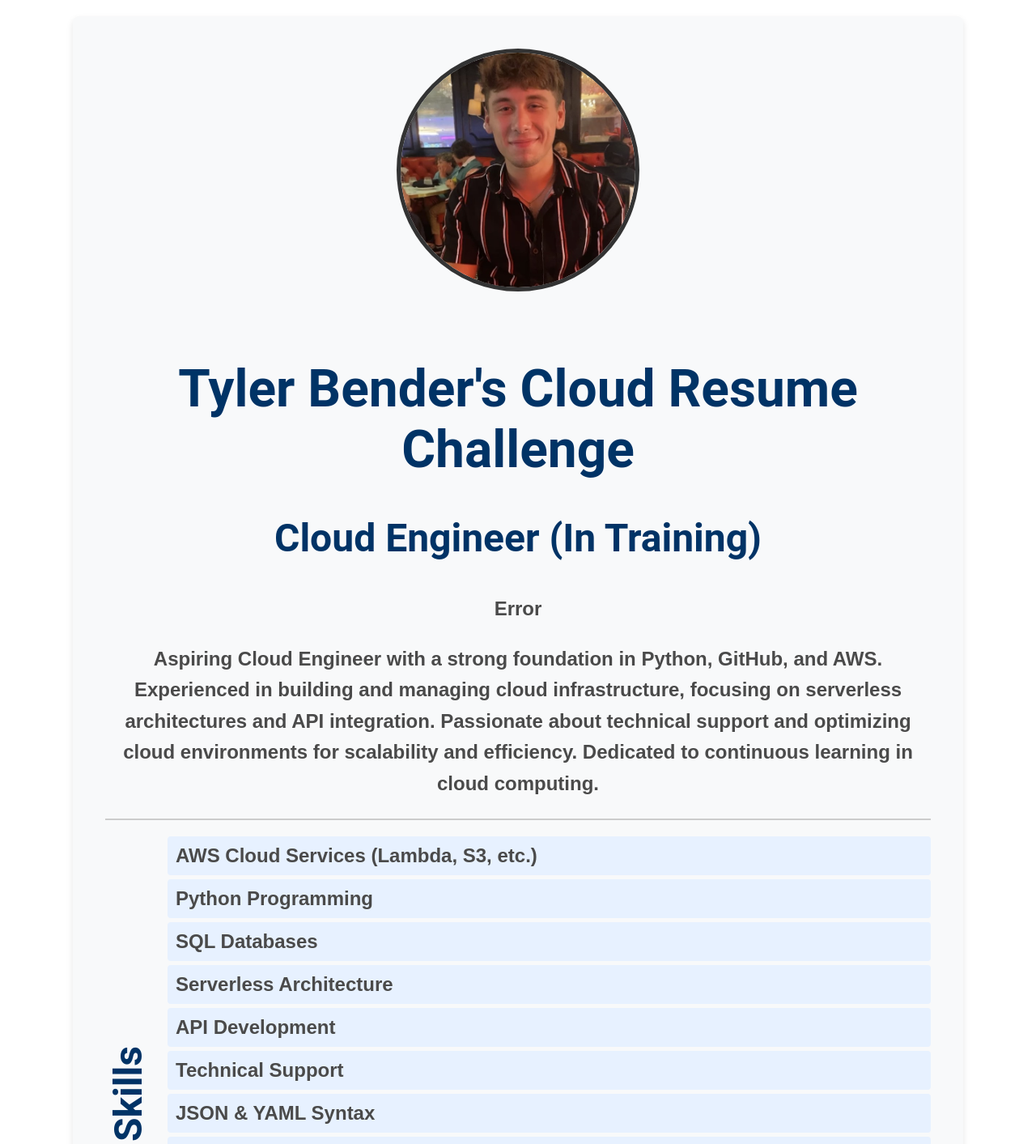
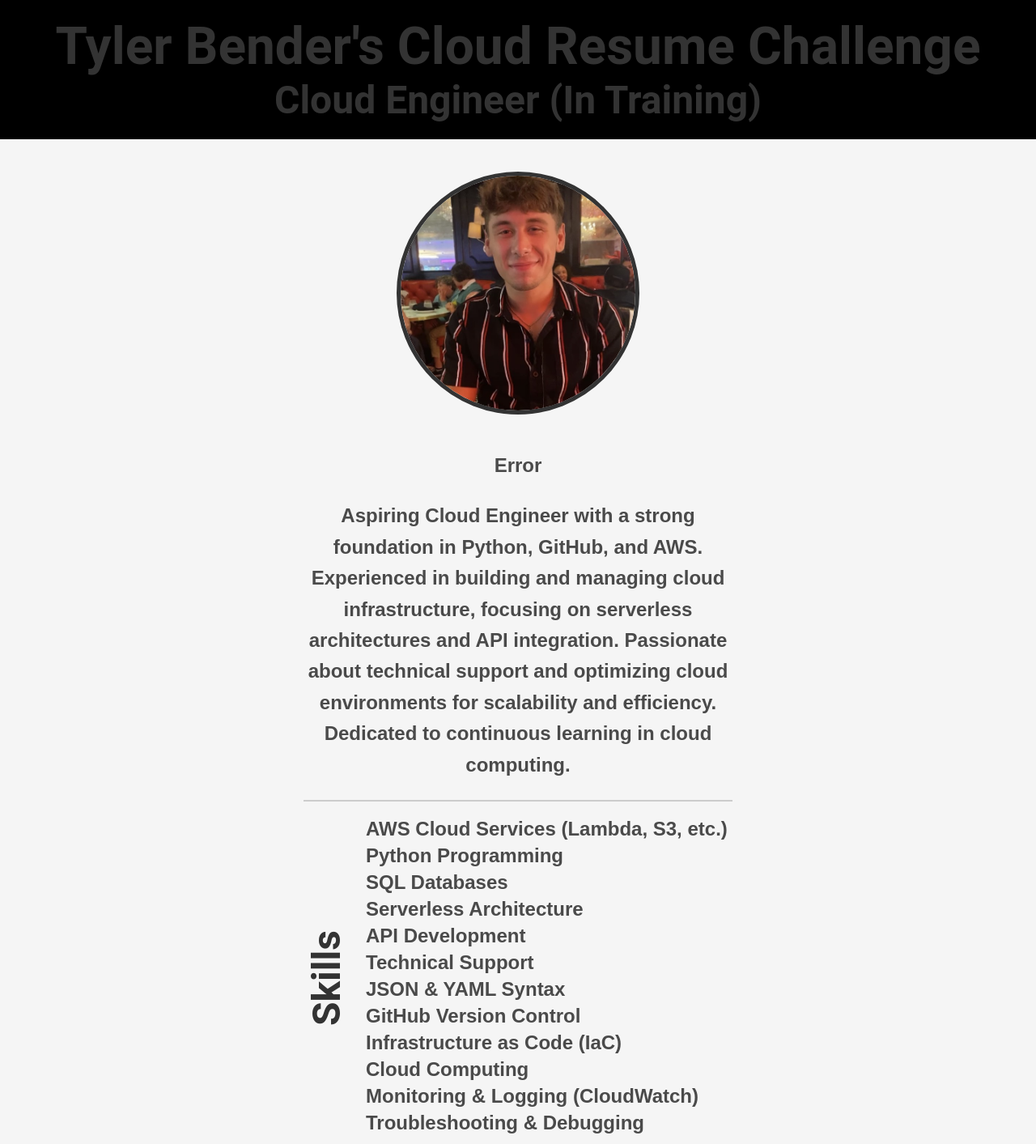
Before and after one commit to tybnd/resume_challenge, a plain HTML site: page index.html in a window 1280 px wide. Shown: the top 1413 px of the page at 81% size. Drawn offline with Linux system fonts and the light colour scheme; no server answers.

Commit message:
updates3

```diff
--- a/index.html
+++ b/index.html
@@ -14,7 +14,7 @@
             font-family: 'Roboto', sans-serif; /* Updated font style */
             margin: 0;
             padding: 0;
-            background-color: #ffffff; /* White background */
+            background-color: #f5f5f5; /* Light gray background */
             color: #4a4a4a; /* Dark gray for readability */
             display: flex;
             flex-direction: column;
@@ -27,23 +27,50 @@
             align-items: center;
             padding: 40px 20px;
             max-width: 1100px;
-            margin: 20px auto; /* Center container */
-            background-color: #f8f9fa; /* Light background for the container */
-            border-radius: 8px; /* Rounded corners */
-            box-shadow: 0 4px 8px rgba(0, 0, 0, 0.1); /* Subtle shadow */
+            margin: 0 auto;
             flex-grow: 1;
         }
 
-        .column {
+        /* Header styles */
+        .header {
+            background-color: #000000; /* Black background */
+            color: #eb6200; /* Orange text */
+            padding: 20px;
+            text-align: center;
             width: 100%;
-            padding: 20px;
-            box-sizing: border-box;
+        }
+
+        .header h1, .header h2 {
+            margin: 0;
+            font-weight: bold;
+        }
+
+        /* Image styles */
+        .image-column img {
+            display: block;
+            margin: 0 auto;
+            border-radius: 50%;
+            border: 5px solid #333333; /* Charcoal border */
+            width: 300px; /* Default image size for PC */
+            height: 300px;
+            object-fit: cover;
+            margin-bottom: 20px;
         }
 
         footer {
             font-size: 1.25rem;
             font-weight: bold;
             margin-top: 20px;
+            text-align: center;
+            color: #333333; /* Dark charcoal for footer text */
+        }
+
+        /* Separator styles */
+        .separator {
+            width: 100%;
+            height: 2px;
+            background-color: #cccccc;
+            margin: 20px 0;
         }
 
         h1, h2, p {
@@ -52,28 +79,18 @@
 
         h1 {
             font-size: 4rem; /* Increased font size */
-            color: #003366; /* Muted navy for headings */
-            text-align: center;
+            color: #333333; /* Charcoal for headings */
         }
 
         h2 {
             font-size: 3rem; /* Increased font size */
-            color: #003366; /* Muted navy for subheadings */
-            text-align: center;
+            color: #333333; /* Charcoal for subheadings */
         }
 
         p {
             font-size: clamp(1.25rem, 2vw, 1.5rem); /* Increased font size */
             line-height: 1.6;
             text-align: center;
-        }
-
-        /* Separator styles */
-        .separator {
-            width: 100%;
-            height: 2px;
-            background-color: #cccccc; /* Subtle line for separation */
-            margin: 20px 0;
         }
 
         /* Skills and Projects layout */
@@ -90,7 +107,7 @@
             writing-mode: vertical-rl;
             transform: rotate(180deg);
             font-size: 3rem;
-            color: #003366; /* Muted navy */
+            color: #333333;
             font-weight: bold;
         }
 
@@ -114,13 +131,16 @@
             font-weight: bold;
             font-size: clamp(1.5rem, 1.5vw, 1.5rem); /* Increased font size */
             margin-bottom: 5px;
-            background-color: #e7f1ff; /* Light blue background for list items */
-            padding: 10px;
-            border-radius: 4px; /* Rounded corners */
         }
 
         .projects {
             text-align: center;
+        }
+
+        /* Link styles */
+        a {
+            color: #eb6200; /* Orange for links */
+            text-decoration: underline;
         }
 
         /* Responsive adjustments */
@@ -154,26 +174,14 @@
                 height: 350px;
             }
         }
-
-        .image-column img {
-            display: block;
-            margin: 0 auto;
-            border-radius: 50%;
-            border: 5px solid #333333; /* Charcoal border */
-            width: 300px; /* Default image size for PC */
-            height: 300px;
-            object-fit: cover;
-            margin-bottom: 20px;
-        }
-
-        /* Link styles */
-        a {
-            color: #006699; /* Muted navy for links */
-            text-decoration: underline;
-        }
     </style>
 </head>
 <body>
+
+    <div class="header">
+        <h1>Tyler Bender's Cloud Resume Challenge</h1>
+        <h2>Cloud Engineer (In Training)</h2>
+    </div>
 
     <div class="container">
         <!-- Image Column at the Top -->
@@ -183,8 +191,6 @@
 
         <!-- Text Column -->
         <div class="column text-column">
-            <h1>Tyler Bender's Cloud Resume Challenge</h1>
-            <h2>Cloud Engineer (In Training)</h2>
             <p><span id="replaceme"></span></p>
             <p>Aspiring Cloud Engineer with a strong foundation in Python, GitHub, and AWS. Experienced in building and managing cloud infrastructure, focusing on serverless architectures and API integration. Passionate about technical support and optimizing cloud environments for scalability and efficiency. Dedicated to continuous learning in cloud computing.</p>
 
@@ -268,6 +274,8 @@
                         document.getElementById('replaceme').innerText = 'Error';
                     }
                 }
+
+                // Call the function once the DOM is ready
                 updateVisitorCount();
             });
         </script>
```
